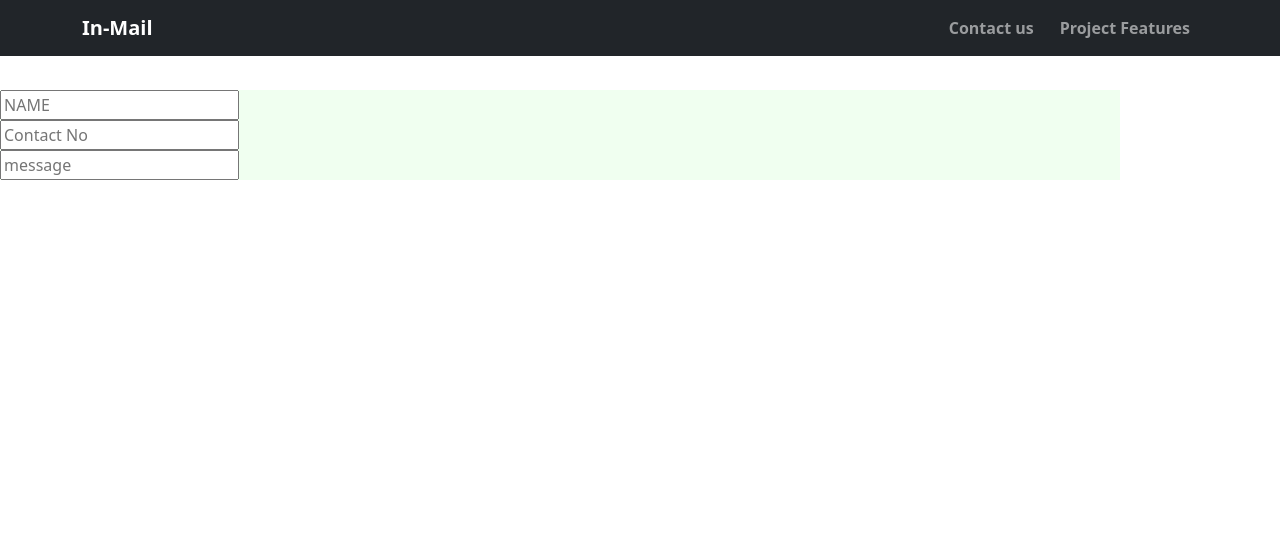
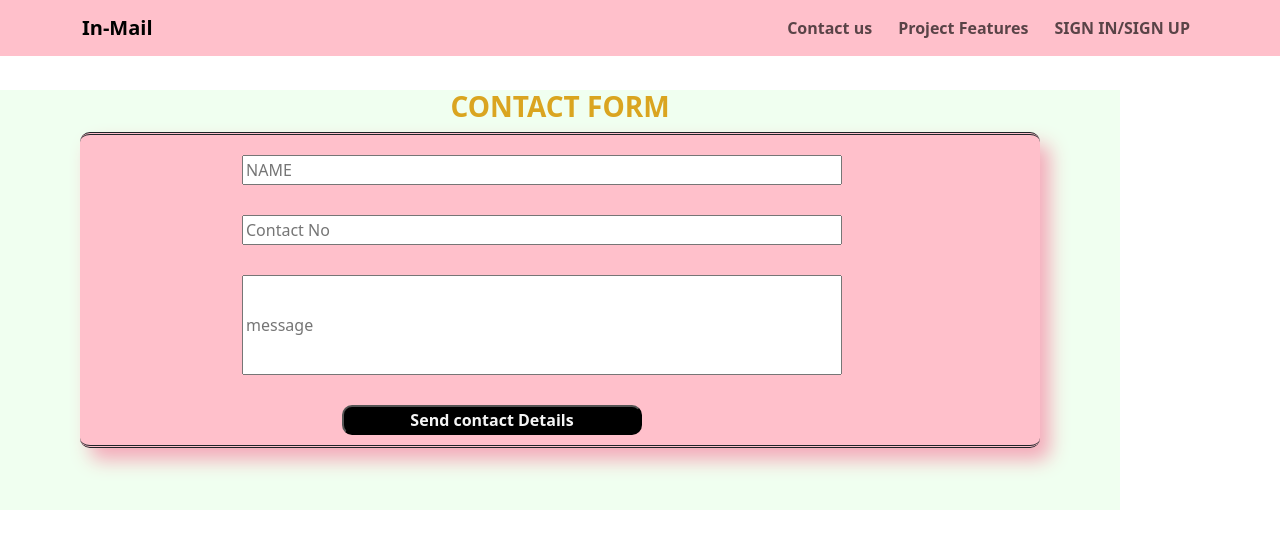
Before and after one commit to shivam5676/mailBoxClientApp, a React (Create React App) app: page /contact in a window 1280 px wide. Shown: the top 548 px of the page. Built offline with nearby package versions, Linux system fonts and the light colour scheme.

Commit message:
css added in login signup and contact us page

```diff
--- a/src/AllMail/AllMail.js
+++ b/src/AllMail/AllMail.js
@@ -93,7 +93,7 @@ const AllMail = () => {
           </p>
         </div>
       </Link>{" "}
-      {/* <DeleteEmail id={currentitem.id}></DeleteEmail> */}
+
       <hr></hr>
     </div>
   ));
--- a/src/App.js
+++ b/src/App.js
@@ -20,28 +20,63 @@ function App() {
   const loginState = useSelector((state) => state.logIn.loggedIn);
   console.log(loginState);
   const dispatch = useDispatch();
-const loggedIn = localStorage.getItem("user");
+  const loggedIn = localStorage.getItem("user");
   useEffect(() => {
-
     if (loggedIn) {
       dispatch(LoggedInSliceActions.userLogIn());
     }
   }, []);
   return (
     <Fragment>
-      <Navbar bg="dark" data-bs-theme="dark">
+      <Navbar style={{ backgroundColor: "pink" }}>
         <Container>
           <div>
-            <Navbar.Brand href="/inbox"><b>In-Mail</b></Navbar.Brand>
+            <Navbar.Brand href="/inbox">
+              <b>In-Mail</b>
+            </Navbar.Brand>
           </div>
           <div>
             <Nav className="me-auto">
-              <div style={{backgroundColor:"white",fontStyle:"oblique",}}><b>{loggedIn}</b></div>
-              <div style={{marginLeft:"10px"}}><Nav.Link href="/contact"><b>Contact us</b> </Nav.Link></div>
-
-              <div style={{marginLeft:"10px"}}><Nav.Link href="/features"><b>Project Features</b></Nav.Link></div>
-              {loginState ? <div style={{marginLeft:"10px"}}> <Nav.Link href="/profile"><b>Profile</b></Nav.Link></div> : ""}
-              {loginState ? <div style={{marginLeft:"10px"}}> <LogOut></LogOut></div> : ""}
+              <div style={{ backgroundColor: "white", fontStyle: "oblique" }}>
+                <b>{loggedIn}</b>
+              </div>
+              <div style={{ marginLeft: "10px" }}>
+                <Nav.Link href="/contact">
+                  <b>Contact us</b>{" "}
+                </Nav.Link>
+              </div>
+              <div style={{ marginLeft: "10px" }}>
+                <Nav.Link href="/features">
+                  <b>Project Features</b>
+                </Nav.Link>
+              </div>{" "}
+              {loggedIn ? (
+                ""
+              ) : (
+                <div style={{ marginLeft: "10px" }}>
+                  <Nav.Link href="/">
+                    <b>SIGN IN/SIGN UP</b>{" "}
+                  </Nav.Link>
+                </div>
+              )}
+              {loginState ? (
+                <div style={{ marginLeft: "10px" }}>
+                  {" "}
+                  <Nav.Link href="/profile">
+                    <b>Profile</b>
+                  </Nav.Link>
+                </div>
+              ) : (
+                ""
+              )}
+              {loginState ? (
+                <div style={{ marginLeft: "10px" }}>
+                  {" "}
+                  <LogOut></LogOut>
+                </div>
+              ) : (
+                ""
+              )}
             </Nav>
           </div>
         </Container>
@@ -54,20 +89,17 @@ const loggedIn = localStorage.getItem("user");
             width: "20rem",
             backgroundColor: "lightblue",
             marginRight: "50px",
-            marginLeft:"10px"
+            marginLeft: "10px",
           }}
         >
           {loginState ? <NavigationBar></NavigationBar> : ""}
         </div>
-
-
-
         <div
           style={{
             display: "inline-flex",
             width: "70rem",
             backgroundColor: "honeydew",
-            marginTop:"10px"
+            marginTop: "10px",
           }}
         >
           <Switch>
@@ -103,19 +135,21 @@ const loggedIn = localStorage.getItem("user");
               <ProjectFeature></ProjectFeature>
             </Route>
             <Route path="/contact">
-             <Contact></Contact>
+              <Contact></Contact>
             </Route>
 
             <Route path="/signup">
-              {!loginState?<Signup></Signup>:"/inbox"}
+              {!loginState ? <Signup></Signup> : "/inbox"}
             </Route>
             <Route path="/">
-             {!loginState?<Login></Login>:<Redirect to="/inbox"></Redirect>}
-
+              {!loginState ? (
+                <Login></Login>
+              ) : (
+                <Redirect to="/inbox"></Redirect>
+              )}
             </Route>
           </Switch>
         </div>
-
       </div>
     </Fragment>
   );
--- a/src/Contact.js
+++ b/src/Contact.js
@@ -1,16 +1,61 @@
+import { Container } from "react-bootstrap";
+
 const Contact = () => {
   return (
+    <div style={{ width: "80rem", height: "420px" }}>
+      <h3 style={{ textAlign: "center" }}>
+        {" "}
+        <b style={{ color: "goldenrod", textShadow: "initial" }}>
+          CONTACT FORM
+        </b>
+      </h3>
+      <Container
+        style={{
+          borderBlockStyle: "double",
+          backgroundColor: "pink",
+          width: "60rem",
+          boxShadow: "10px 12px 19px #F4AAB9",
+          borderRadius: "10px",
+        }}
+      >
         <form>
           <div>
-        <input placeholder="NAME"></input>
+            <input
+              placeholder="NAME"
+              style={{ width: "600px", margin: "20px 10px 10px 150px" }}
+            ></input>
           </div>
           <div>
-        <input placeholder="Contact No"></input>
+            <input
+              placeholder="Contact No"
+              style={{ width: "600px", margin: "20px 10px 10px 150px" }}
+            ></input>
           </div>
           <div>
-        <input placeholder="message"></input>
+            <input
+              placeholder="message"
+              style={{
+                width: "600px",
+                margin: "20px 10px 10px 150px",
+                height: "100px",
+              }}
+            ></input>
           </div>
+
+          <button
+            style={{
+              width: "300px",
+              margin: "20px 10px 10px 250px",
+              borderRadius: "10px",
+              backgroundColor: "black",
+              color: "whitesmoke",
+            }}
+          >
+            <b>Send contact Details</b>
+          </button>
         </form>
+      </Container>
+    </div>
   );
 };
-export default Contact
+export default Contact;
--- a/src/login/Login.js
+++ b/src/login/Login.js
@@ -50,8 +50,26 @@ const Login = () => {
   }
   return (
     <div>
-      <h3>LOGIN PAGE</h3>
+      <h3 style={{ marginLeft: "400px", marginBottom: "30px" }}>
+        <b
+          style={{
+            backgroundColor: "yellow",
+            boxShadow: "10px 7px 10px black",
+            borderRadius:"10px"
+          }}
+        >
+          LOGIN PAGE
+        </b>
+      </h3>
+      <div  style={{
+                backgroundColor:"yellowgreen",
+                color: "white",
 
+                width: "55rem",
+                margin: "10px 30px 10px 120px",
+                boxShadow: "10px 7px 10px black",
+                borderRadius:"10px"
+              }}>
         <form>
           {" "}
           <div>
@@ -88,12 +106,13 @@ const Login = () => {
             <b style={{ margin: "10px" }}>
               {" "}
               <Link to="/signup">
-              Don`t have a account! create a new one
+                Don`t have an account! create a new one
               </Link>{" "}
             </b>
           </div>
         </form>
       </div>
+    </div>
   );
 };
 export default Login;
--- a/src/signup/signup.js
+++ b/src/signup/signup.js
@@ -45,7 +45,28 @@ const Signup = () => {
   };
   return (
     <div>
-      <h3>SIGNUP PAGE</h3>
+      <h3 style={{ marginLeft: "400px", marginBottom: "30px" }}>
+        <b
+          style={{
+            backgroundColor: "yellow",
+            boxShadow: "10px 7px 10px black",
+            borderRadius: "10px",
+          }}
+        >
+          SIGNUP PAGE
+        </b>
+      </h3>
+      <div
+        style={{
+          backgroundColor: "yellowgreen",
+          color: "white",
+
+          width: "55rem",
+          margin: "10px 30px 10px 120px",
+          boxShadow: "10px 7px 10px black",
+          borderRadius: "10px",
+        }}
+      >
         <form style={{ display: "block" }}>
           <div style={{ display: "block" }}>
             <div>
@@ -104,6 +125,7 @@ const Signup = () => {
           </div>
         </form>
       </div>
+    </div>
   );
 };
 export default Signup;
```
Lines whose indentation alone changed are shown as unchanged.
